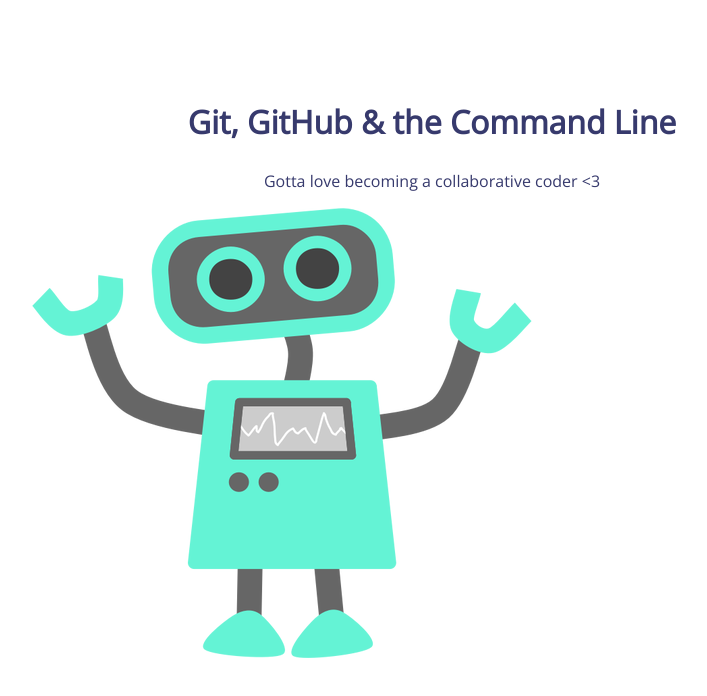
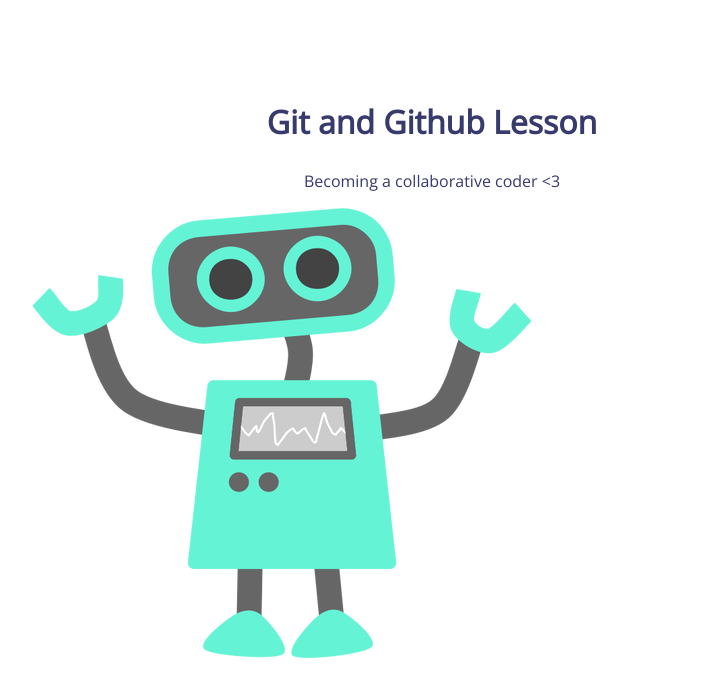
Before and after one commit to lhilmers/105-project, a plain HTML site: page index.html in a window 1280 px wide. Shown: the whole page, without its empty margins (208-915 px from the left). Drawn offline with nearby package versions, Linux system fonts and the light colour scheme.

Commit message:
modify h1 and p text

```diff
--- a/index.html
+++ b/index.html
@@ -8,8 +8,8 @@
 </head>
 <body>
 	<section>
-		<h1>Git, GitHub & the Command Line</h1>
-		<p>Gotta love becoming a collaborative coder <3</p>
+		<h1>Git and Github Lesson</h1>
+		<p>Becoming a collaborative coder <3</p>
 		<img src="img/happy-blue-robot.png">
 	</section>
 </body>
```
